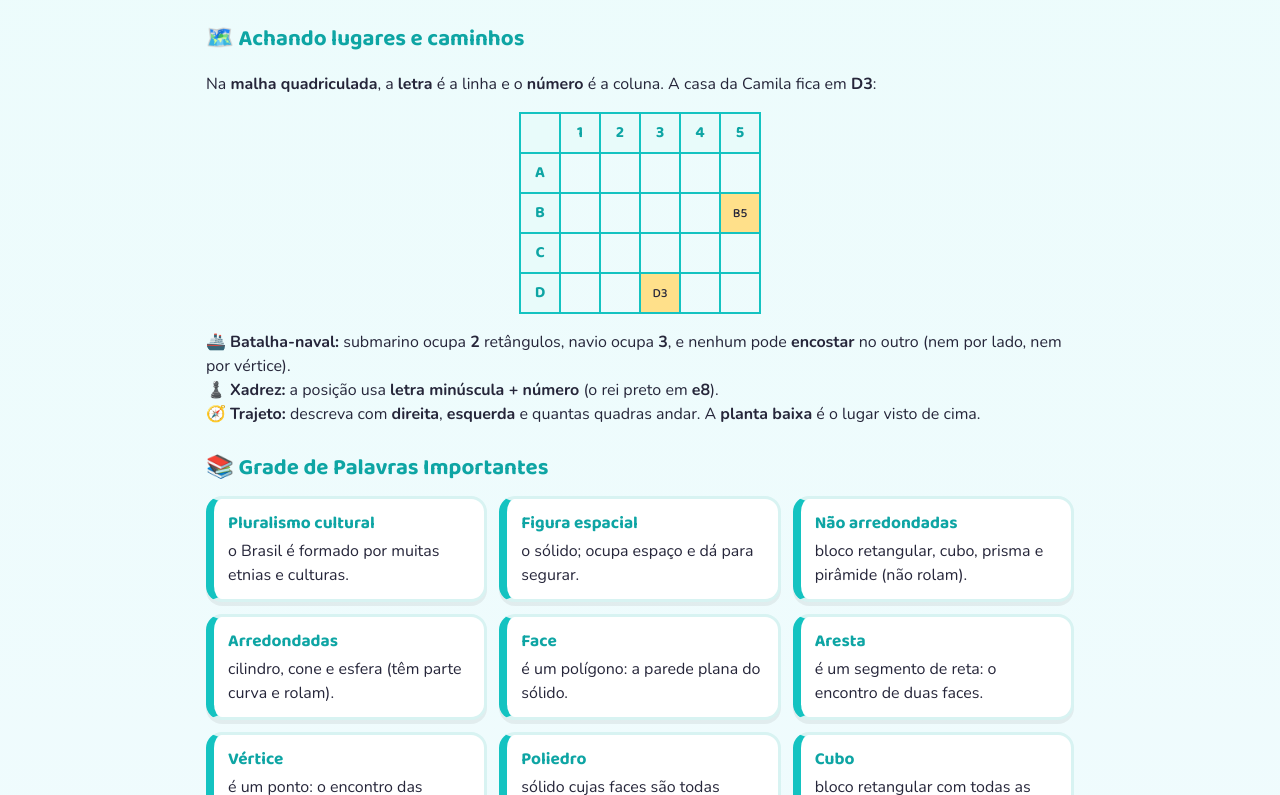
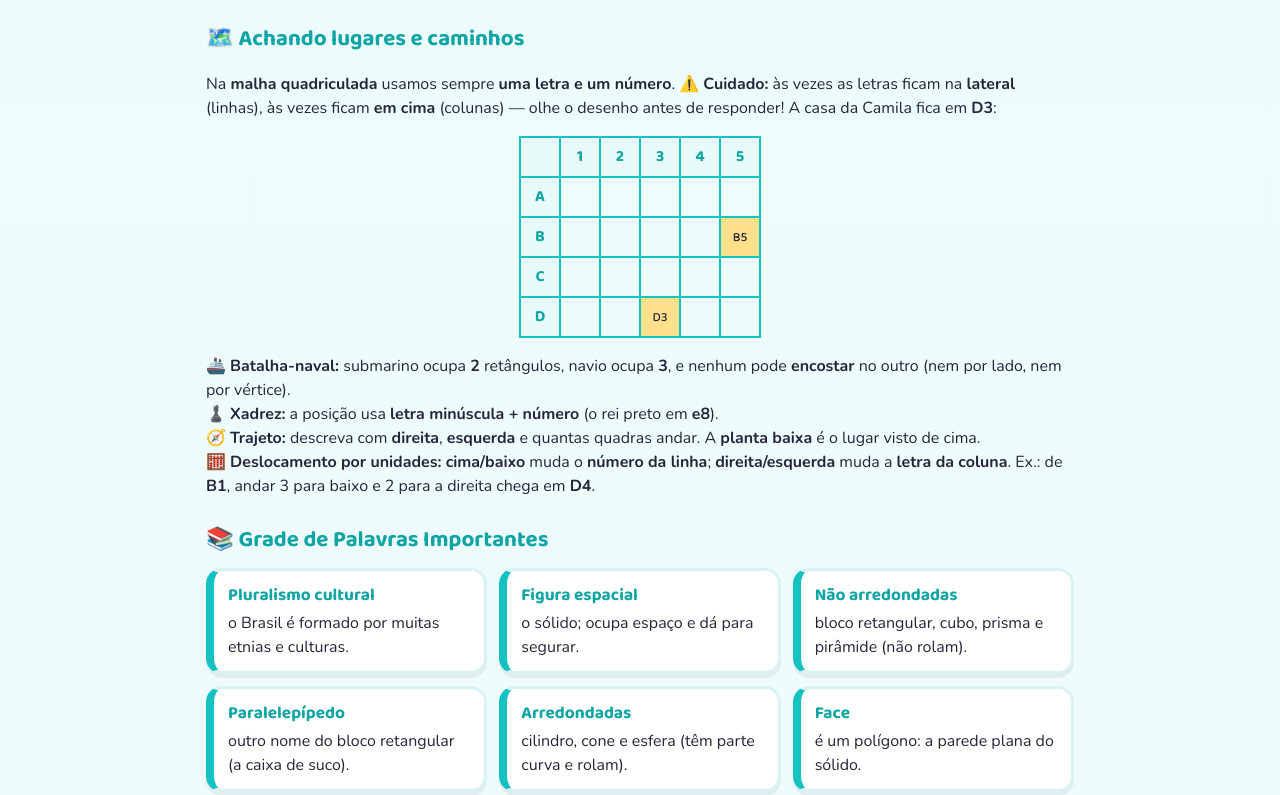
Before and after one commit to anaapcv-ui/matematica-3ano-prova-10-09, a plain HTML site: page resumo.html in a window 1280 px wide. Shown: the part 820-1615 px from the top of the page. Drawn offline with nearby package versions, Linux system fonts and the light colour scheme.

Commit message:
Corrige malha, inclui paralelepipedo e deslocamento

```diff
--- a/resumo.html
+++ b/resumo.html
@@ -90,7 +90,7 @@
   </div>
 
   <h2 class="sec">🗺️ Achando lugares e caminhos</h2>
-  <p>Na <b>malha quadriculada</b>, a <b>letra</b> é a linha e o <b>número</b> é a coluna. A casa da Camila fica em <b>D3</b>:</p>
+  <p>Na <b>malha quadriculada</b> usamos sempre <b>uma letra e um número</b>. ⚠️ <b>Cuidado:</b> às vezes as letras ficam na <b>lateral</b> (linhas), às vezes ficam <b>em cima</b> (colunas) — olhe o desenho antes de responder! A casa da Camila fica em <b>D3</b>:</p>
   <table class="malha"><tr><th></th><th>1</th><th>2</th><th>3</th><th>4</th><th>5</th></tr>
   <tr><th>A</th><td></td><td></td><td></td><td></td><td></td></tr>
   <tr><th>B</th><td></td><td></td><td></td><td></td><td class="mk">B5</td></tr>
@@ -98,13 +98,15 @@
   <tr><th>D</th><td></td><td></td><td class="mk">D3</td><td></td><td></td></tr></table>
   <p>🚢 <b>Batalha-naval:</b> submarino ocupa <b>2</b> retângulos, navio ocupa <b>3</b>, e nenhum pode <b>encostar</b> no outro (nem por lado, nem por vértice).<br>
   ♟️ <b>Xadrez:</b> a posição usa <b>letra minúscula + número</b> (o rei preto em <b>e8</b>).<br>
-  🧭 <b>Trajeto:</b> descreva com <b>direita</b>, <b>esquerda</b> e quantas quadras andar. A <b>planta baixa</b> é o lugar visto de cima.</p>
+  🧭 <b>Trajeto:</b> descreva com <b>direita</b>, <b>esquerda</b> e quantas quadras andar. A <b>planta baixa</b> é o lugar visto de cima.<br>
+  🧮 <b>Deslocamento por unidades:</b> <b>cima/baixo</b> muda o <b>número da linha</b>; <b>direita/esquerda</b> muda a <b>letra da coluna</b>. Ex.: de <b>B1</b>, andar 3 para baixo e 2 para a direita chega em <b>D4</b>.</p>
 
   <h2 class="sec">📚 Grade de Palavras Importantes</h2>
   <div class="grid">
     <div class="word"><b>Pluralismo cultural</b><span>o Brasil é formado por muitas etnias e culturas.</span></div>
     <div class="word"><b>Figura espacial</b><span>o sólido; ocupa espaço e dá para segurar.</span></div>
     <div class="word"><b>Não arredondadas</b><span>bloco retangular, cubo, prisma e pirâmide (não rolam).</span></div>
+    <div class="word"><b>Paralelepípedo</b><span>outro nome do bloco retangular (a caixa de suco).</span></div>
     <div class="word"><b>Arredondadas</b><span>cilindro, cone e esfera (têm parte curva e rolam).</span></div>
     <div class="word"><b>Face</b><span>é um polígono: a parede plana do sólido.</span></div>
     <div class="word"><b>Aresta</b><span>é um segmento de reta: o encontro de duas faces.</span></div>
@@ -126,7 +128,8 @@
     <div class="postit">📦🎲 Os dois têm <b>6 faces, 12 arestas e 8 vértices</b>. E os dois <b>são prismas</b>!</div>
     <div class="postit">🏚️ <b>Prisma</b>: laterais são <b>retângulos</b>. ⛪ <b>Pirâmide</b>: laterais são <b>triângulos</b>.</div>
     <div class="postit">🥁 Cilindro: <b>0 vértices e 0 arestas</b>. 🍦 Cone: <b>1 vértice</b>. 🏮 Esfera: <b>nada</b>.</div>
-    <div class="postit">🗺️ Na malha: <b>letra = linha</b>, <b>número = coluna</b> (D3, B5, e8).</div>
+    <div class="postit">🗺️ Na malha: sempre <b>letra + número</b> (D3, B5, e8). Veja no desenho <b>onde estão as letras</b>!</div>
+    <div class="postit">📦 <b>Paralelepípedo</b> = <b>bloco retangular</b>. Mesma figura, dois nomes.</div>
     <div class="postit">🚢 Batalha-naval: <b>navio 3</b>, <b>submarino 2</b>, e não podem se <b>encostar</b>.</div>
   </div>
 
@@ -153,7 +156,9 @@ const F=[
  ['O cubo e o bloco retangular são prismas?','Sim! Os dois são prismas.'],
  ['O cilindro tem vértices e arestas?','Não tem nenhum dos dois. Suas 2 bases são círculos.'],
  ['Quantos vértices tem o cone? E a esfera?','O cone tem 1 vértice. A esfera não tem vértice, nem aresta, nem base.'],
- ['Como se localiza um lugar na malha quadriculada?','Juntando a letra da linha com o número da coluna, como D3.'],
+ ['Como se localiza um lugar na malha quadriculada?','Juntando uma letra e um número, como D3 — conferindo antes se as letras estão na lateral ou em cima.'],
+ ['Como é o outro nome do bloco retangular?','Paralelepípedo — é a mesma figura.'],
+ ['De B1, andando 3 unidades para baixo e 2 para a direita, chego em qual posição?','Em D4: baixo/cima muda a linha, direita/esquerda muda a coluna.'],
  ['Quantos espaços ocupam o navio e o submarino na batalha-naval?','O navio ocupa 3 e o submarino ocupa 2 — e não podem se encostar.'],
  ['O que é uma planta baixa?','O desenho de um lugar visto de cima.']
 ];
```
